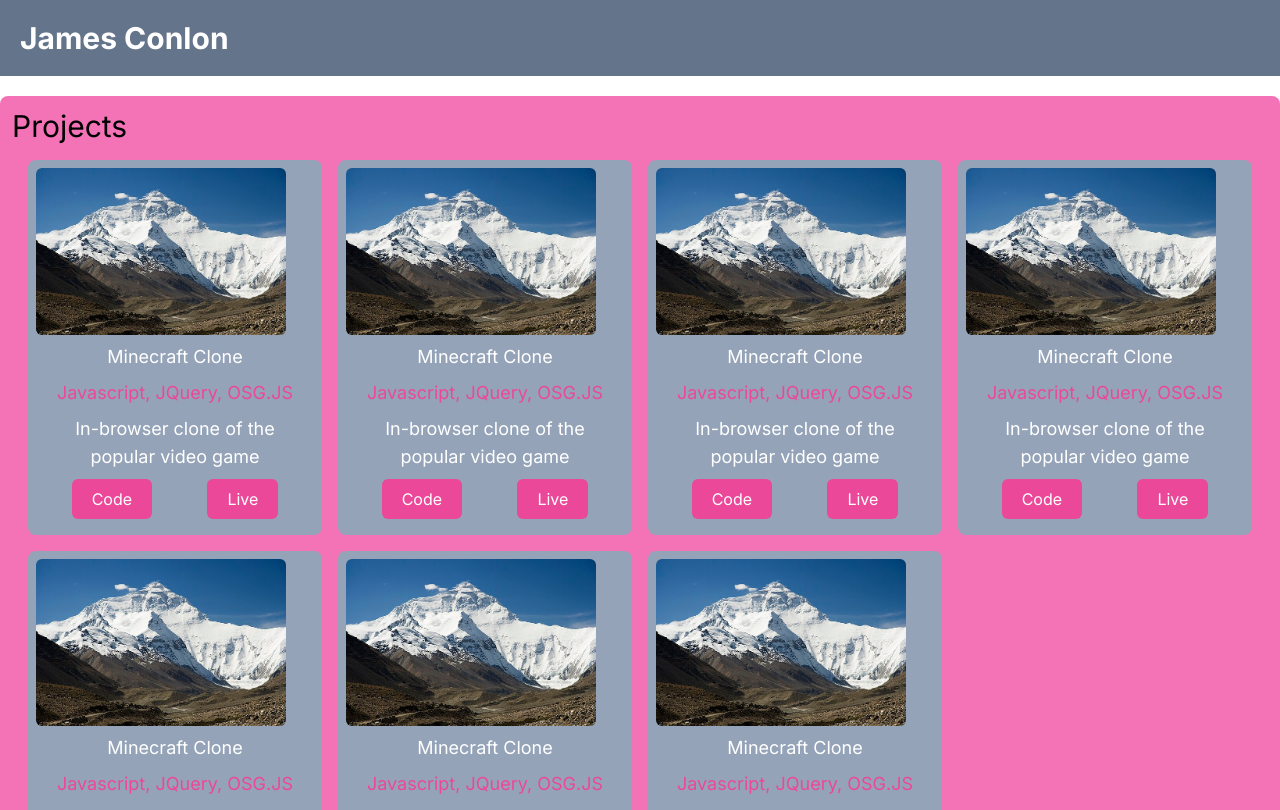
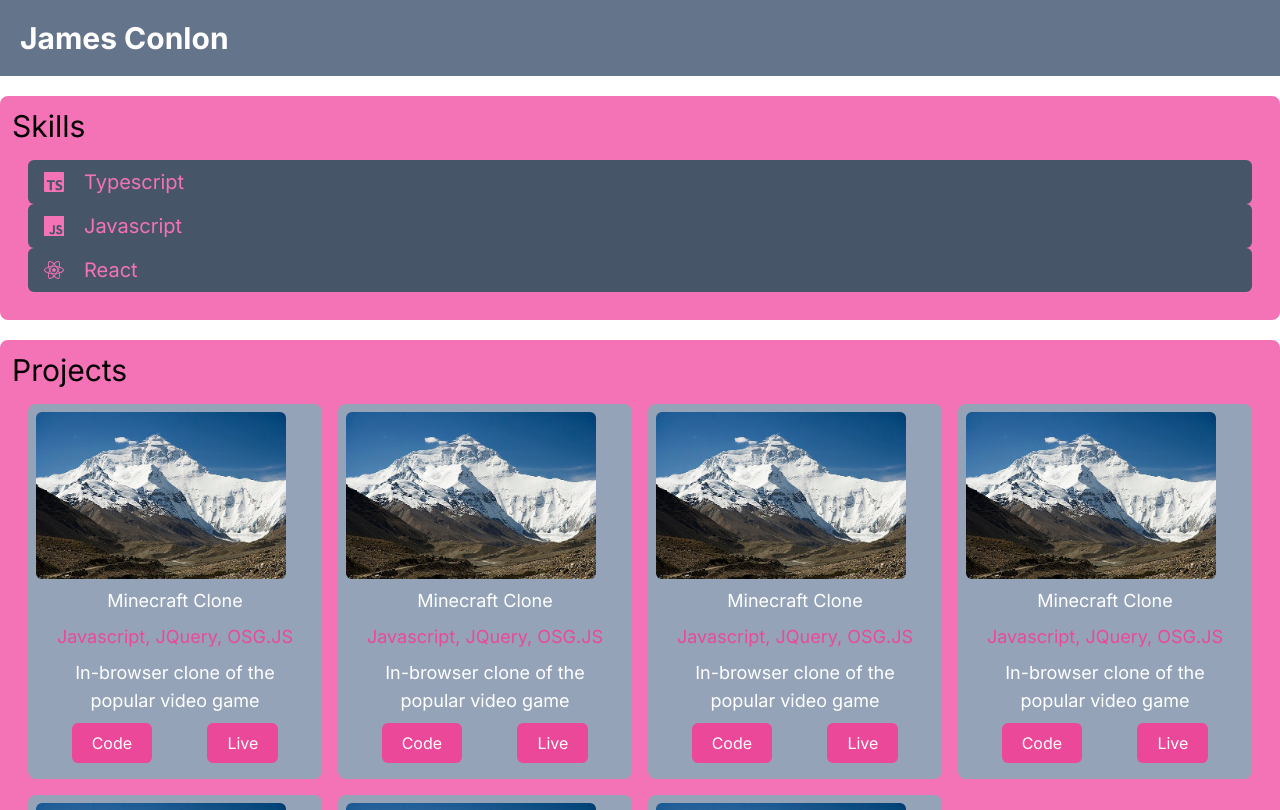
Before and after one commit to conlonj25/portfolio, a Next.js app: page / in a window 1280 px wide. Shown: the top 810 px of the page. Built offline with nearby package versions, Linux system fonts and the light colour scheme.

Commit message:
add skilss

```diff
--- a/package.json
+++ b/package.json
@@ -11,7 +11,8 @@
 	"dependencies": {
 		"next": "13.5.6",
 		"react": "^18",
-		"react-dom": "^18"
+		"react-dom": "^18",
+		"react-icons": "^4.11.0"
 	},
 	"devDependencies": {
 		"@types/node": "^20",
--- /dev/null
+++ b/src/app/components/Skills.tsx
@@ -0,0 +1,26 @@
+import { IconContext } from 'react-icons';
+import { FaBeer } from 'react-icons/fa';
+import { SiJavascript, SiReact, SiTypescript } from 'react-icons/si';
+
+const Skills = () => {
+	return (
+		<div className="bg-pink-400 p-3 rounded-lg">
+			<h1 className="text-3xl">Skills</h1>
+			<div className="gap-4 p-4 flex-wrap">
+				<div className="bg-slate-600 flex flex-none p-2 rounded-md items-center">
+					<SiTypescript className="text-xl text-pink-400 ml-2" />
+					<p className="text-pink-400 text-xl ml-5">Typescript</p>
+				</div>
+				<div className="bg-slate-600 flex p-2 rounded-md items-center">
+					<SiJavascript className="text-xl text-pink-400 ml-2" />
+					<p className="text-pink-400 text-xl ml-5">Javascript</p>
+				</div>
+				<div className="bg-slate-600 flex p-2 rounded-md items-center">
+					<SiReact className="text-xl text-pink-400 ml-2" />
+					<p className="text-pink-400 text-xl ml-5">React</p>
+				</div>
+			</div>
+		</div>
+	);
+};
+export default Skills;
--- a/src/app/page.tsx
+++ b/src/app/page.tsx
@@ -1,5 +1,6 @@
 import Image from 'next/image';
 import Projects from './components/Projects';
+import Skills from './components/Skills';
 
 export default function Home() {
 	return (
@@ -11,7 +12,7 @@ export default function Home() {
 			</div>
 			<div className="container mx-auto">
 				<div className="mb-5">
-					<Projects />
+					<Skills />
 				</div>
 				<div className="mb-5">
 					<Projects />
```
Also changed, not shown: 1 other file (tests, documents, lock files or other folders).
